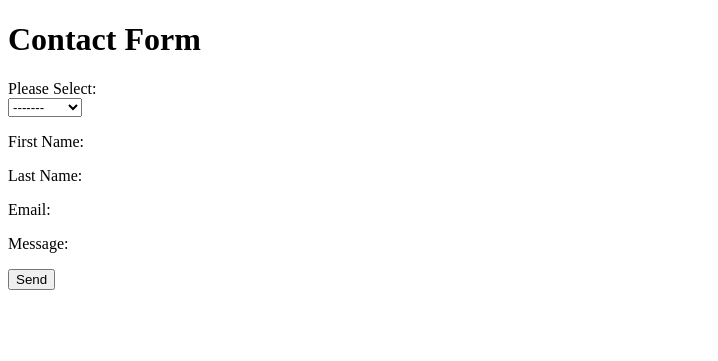
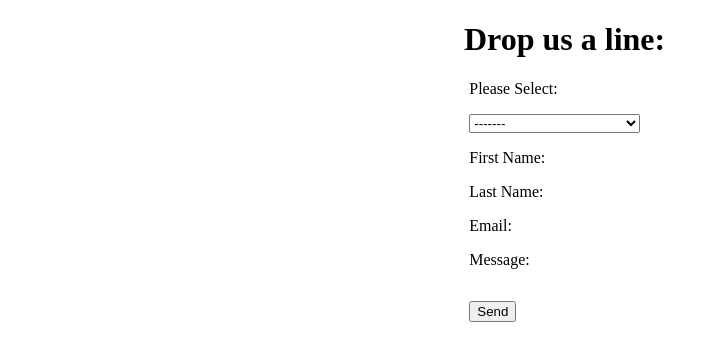
Before and after one commit to hybridpicker/django-contact-form, a Django app: template form/templates/contact/email.html in a window 1280 px wide. Shown: the top 361 px of the page, without its empty margins (0-718 px from the left). Run offline with Django 3.2, Linux system fonts and the light colour scheme; the template is opened without the code that fills it, so the values that code supplies are empty; some libraries are stand-ins or nearby versions.

Commit message:
simple css

```diff
--- a/form/templates/contact/email.html
+++ b/form/templates/contact/email.html
@@ -7,11 +7,40 @@
   <title></title>
   <!-- Recaptcha -->
   <script src='https://www.google.com/recaptcha/api.js?render=6LfAm6kUAAAAAFy7phFkAoYO-hgwFC9tg2sYf4nk'></script>
+  <style media="screen">
+.container{
+  text-align: left;
+  margin-left: auto;
+  margin-right: auto;
+  position: relative;
+  width: 22rem;
+}
+form {
+  display: block;
+  margin-top: 0em;
+  padding-right: 1.5%;
+  padding-left: 1.5%;
+}
+input{
+  width: 100%;
+}
+select{
+  margin-top: 1rem;
+  width: 50%
+}
+textarea{
+  width: 100%;
+}
+button{
+  margin-top: 1rem;
+}
+  </style>
+
 </head>
 <body>
   <div class="mbs">
     <div class="container">
-      <h1>Contact Form</h1>
+      <h1>Drop us a line:</h1>
       <form id="contact_form_post" method="post">
         {% csrf_token %}
         <div class="row">
```
Also changed, not shown: 1 other file.
